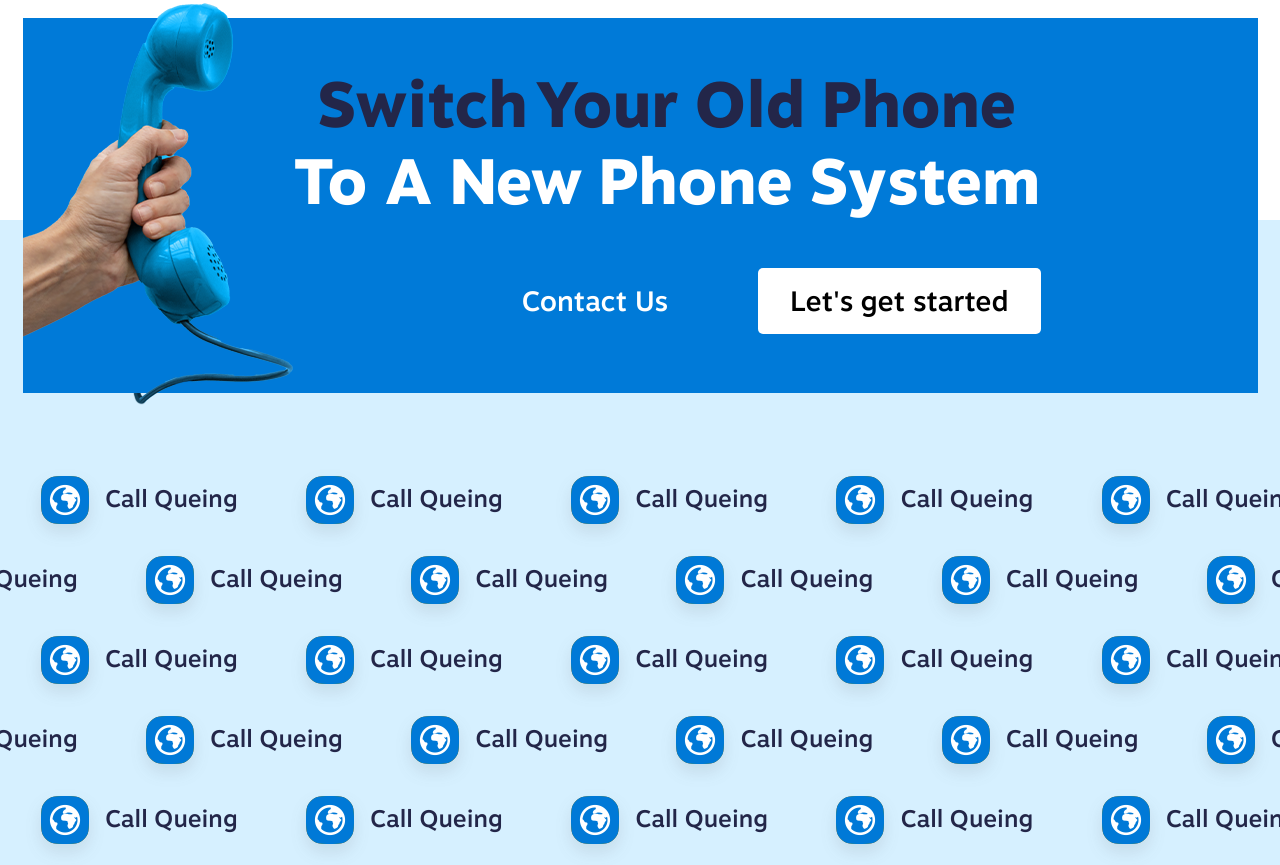
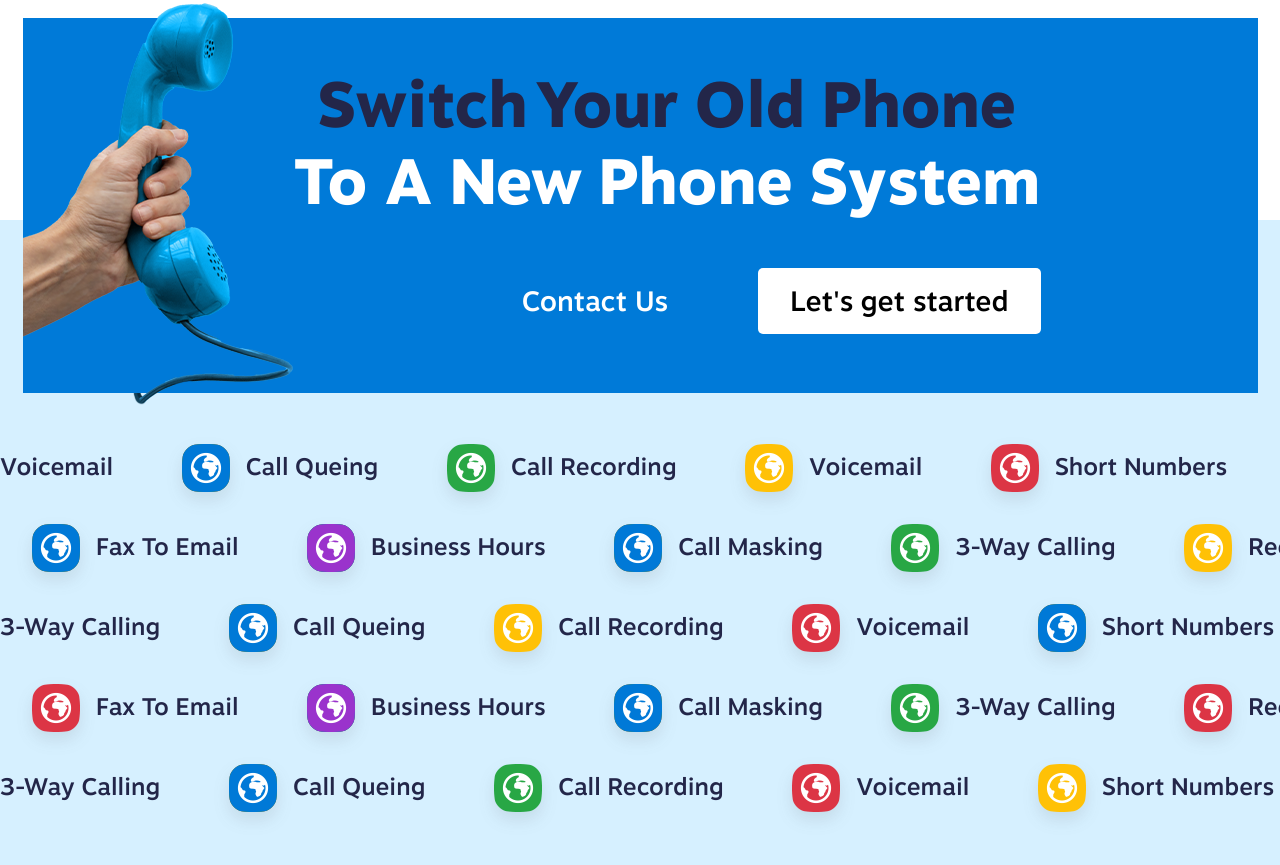
Before and after one commit to SkorczanFFF/WebArray, a plain HTML site: page index.html in a window 1280 px wide. Shown: the part 3082-3947 px from the top of the page. Drawn offline with Linux system fonts and the light colour scheme.

Commit message:
updated section with globe icons

```diff
--- a/index.html
+++ b/index.html
@@ -136,60 +136,55 @@
     </div>
     <div class="breakdown">
       <button class="phone__button">Start now</button>
+      <div class="breakdown__row moved">
+        <p class="breakdown__item standard f-darkblue"><img class="breakdown__icon" src="./assets/img/icon_red.png" />Voicemail</p>
+        <p class="breakdown__item standard f-darkblue"><img class="breakdown__icon" src="./assets/img/icon_blue.png" />Call Queing</p>
+        <p class="breakdown__item standard f-darkblue"><img class="breakdown__icon" src="./assets/img/icon_green.png" />Call Recording</p>
+        <p class="breakdown__item standard f-darkblue"><img class="breakdown__icon" src="./assets/img/icon_yellow.png" />Voicemail</p>
+        <p class="breakdown__item standard f-darkblue"><img class="breakdown__icon" src="./assets/img/icon_red.png" />Short Numbers</p>
+        <p class="breakdown__item standard f-darkblue"><img class="breakdown__icon" src="./assets/img/icon_violet.png" />Business Hours</p>
+        <p class="breakdown__item standard f-darkblue"><img class="breakdown__icon" src="./assets/img/icon_blue.png" />Call Masking</p>
+        <p class="breakdown__item standard f-darkblue"><img class="breakdown__icon" src="./assets/img/icon_green.png" />3-Way Calling</p>
+      </div>
       <div class="breakdown__row">
-          <p class="breakdown__item standard f-darkblue"><img class="breakdown__icon" src="./assets/img/icon_blue.png" />Call Queing</p>
-          <p class="breakdown__item standard f-darkblue"><img class="breakdown__icon" src="./assets/img/icon_blue.png" />Call Queing</p>
-          <p class="breakdown__item standard f-darkblue"><img class="breakdown__icon" src="./assets/img/icon_blue.png" />Call Queing</p>
-          <p class="breakdown__item standard f-darkblue"><img class="breakdown__icon" src="./assets/img/icon_blue.png" />Call Queing</p>
-          <p class="breakdown__item standard f-darkblue"><img class="breakdown__icon" src="./assets/img/icon_blue.png" />Call Queing</p>
-          <p class="breakdown__item standard f-darkblue"><img class="breakdown__icon" src="./assets/img/icon_blue.png" />Call Queing</p>
-          <p class="breakdown__item standard f-darkblue"><img class="breakdown__icon" src="./assets/img/icon_blue.png" />Call Queing</p>
-          <p class="breakdown__item standard f-darkblue"><img class="breakdown__icon" src="./assets/img/icon_blue.png" />Call Queing</p>
-          <p class="breakdown__item standard f-darkblue"><img class="breakdown__icon" src="./assets/img/icon_blue.png" />Call Queing</p>
+        <p class="breakdown__item standard f-darkblue"><img class="breakdown__icon" src="./assets/img/icon_blue.png" />Fax To Email</p>
+        <p class="breakdown__item standard f-darkblue"><img class="breakdown__icon" src="./assets/img/icon_violet.png" />Business Hours</p>
+        <p class="breakdown__item standard f-darkblue"><img class="breakdown__icon" src="./assets/img/icon_blue.png" />Call Masking</p>
+        <p class="breakdown__item standard f-darkblue"><img class="breakdown__icon" src="./assets/img/icon_green.png" />3-Way Calling</p>
+        <p class="breakdown__item standard f-darkblue"><img class="breakdown__icon" src="./assets/img/icon_yellow.png" />Recording</p>
+        <p class="breakdown__item standard f-darkblue"><img class="breakdown__icon" src="./assets/img/icon_violet.png" />Voicemail</p>
+        <p class="breakdown__item standard f-darkblue"><img class="breakdown__icon" src="./assets/img/icon_red.png" />Short Numbers</p>
+        <p class="breakdown__item standard f-darkblue"><img class="breakdown__icon" src="./assets/img/icon_green.png" />Voicemail</p>
       </div>
       <div class="breakdown__row moved">
+        <p class="breakdown__item standard f-darkblue"><img class="breakdown__icon" src="./assets/img/icon_green.png" />3-Way Calling</p>
         <p class="breakdown__item standard f-darkblue"><img class="breakdown__icon" src="./assets/img/icon_blue.png" />Call Queing</p>
-        <p class="breakdown__item standard f-darkblue"><img class="breakdown__icon" src="./assets/img/icon_blue.png" />Call Queing</p>
-        <p class="breakdown__item standard f-darkblue"><img class="breakdown__icon" src="./assets/img/icon_blue.png" />Call Queing</p>
-        <p class="breakdown__item standard f-darkblue"><img class="breakdown__icon" src="./assets/img/icon_blue.png" />Call Queing</p>
-        <p class="breakdown__item standard f-darkblue"><img class="breakdown__icon" src="./assets/img/icon_blue.png" />Call Queing</p>
-        <p class="breakdown__item standard f-darkblue"><img class="breakdown__icon" src="./assets/img/icon_blue.png" />Call Queing</p>
-        <p class="breakdown__item standard f-darkblue"><img class="breakdown__icon" src="./assets/img/icon_blue.png" />Call Queing</p>
-        <p class="breakdown__item standard f-darkblue"><img class="breakdown__icon" src="./assets/img/icon_blue.png" />Call Queing</p>
-        <p class="breakdown__item standard f-darkblue"><img class="breakdown__icon" src="./assets/img/icon_blue.png" />Call Queing</p>
+        <p class="breakdown__item standard f-darkblue"><img class="breakdown__icon" src="./assets/img/icon_yellow.png" />Call Recording</p>
+        <p class="breakdown__item standard f-darkblue"><img class="breakdown__icon" src="./assets/img/icon_red.png" />Voicemail</p>
+        <p class="breakdown__item standard f-darkblue"><img class="breakdown__icon" src="./assets/img/icon_blue.png" />Short Numbers</p>
+        <p class="breakdown__item standard f-darkblue"><img class="breakdown__icon" src="./assets/img/icon_violet.png" />Business Hours</p>
+        <p class="breakdown__item standard f-darkblue"><img class="breakdown__icon" src="./assets/img/icon_blue.png" />Fax To Email</p>
+        <p class="breakdown__item standard f-darkblue"><img class="breakdown__icon" src="./assets/img/icon_violet.png" />Business Hours</p>
       </div>
       <div class="breakdown__row">
-        <p class="breakdown__item standard f-darkblue"><img class="breakdown__icon" src="./assets/img/icon_blue.png" />Call Queing</p>
-        <p class="breakdown__item standard f-darkblue"><img class="breakdown__icon" src="./assets/img/icon_blue.png" />Call Queing</p>
-        <p class="breakdown__item standard f-darkblue"><img class="breakdown__icon" src="./assets/img/icon_blue.png" />Call Queing</p>
-        <p class="breakdown__item standard f-darkblue"><img class="breakdown__icon" src="./assets/img/icon_blue.png" />Call Queing</p>
-        <p class="breakdown__item standard f-darkblue"><img class="breakdown__icon" src="./assets/img/icon_blue.png" />Call Queing</p>
-        <p class="breakdown__item standard f-darkblue"><img class="breakdown__icon" src="./assets/img/icon_blue.png" />Call Queing</p>
-        <p class="breakdown__item standard f-darkblue"><img class="breakdown__icon" src="./assets/img/icon_blue.png" />Call Queing</p>
+        <p class="breakdown__item standard f-darkblue"><img class="breakdown__icon" src="./assets/img/icon_red.png" />Fax To Email</p>
+        <p class="breakdown__item standard f-darkblue"><img class="breakdown__icon" src="./assets/img/icon_violet.png" />Business Hours</p>
+        <p class="breakdown__item standard f-darkblue"><img class="breakdown__icon" src="./assets/img/icon_blue.png" />Call Masking</p>
+        <p class="breakdown__item standard f-darkblue"><img class="breakdown__icon" src="./assets/img/icon_green.png" />3-Way Calling</p>
+        <p class="breakdown__item standard f-darkblue"><img class="breakdown__icon" src="./assets/img/icon_red.png" />Recording</p>
+        <p class="breakdown__item standard f-darkblue"><img class="breakdown__icon" src="./assets/img/icon_red.png" />Short Numbers</p>
         <p class="breakdown__item standard f-darkblue"><img class="breakdown__icon" src="./assets/img/icon_blue.png" />Call Queing</p>
         <p class="breakdown__item standard f-darkblue"><img class="breakdown__icon" src="./assets/img/icon_blue.png" />Call Queing</p>
       </div>
       <div class="breakdown__row moved">
+        <p class="breakdown__item standard f-darkblue"><img class="breakdown__icon" src="./assets/img/icon_green.png" />3-Way Calling</p>
         <p class="breakdown__item standard f-darkblue"><img class="breakdown__icon" src="./assets/img/icon_blue.png" />Call Queing</p>
-        <p class="breakdown__item standard f-darkblue"><img class="breakdown__icon" src="./assets/img/icon_blue.png" />Call Queing</p>
-        <p class="breakdown__item standard f-darkblue"><img class="breakdown__icon" src="./assets/img/icon_blue.png" />Call Queing</p>
-        <p class="breakdown__item standard f-darkblue"><img class="breakdown__icon" src="./assets/img/icon_blue.png" />Call Queing</p>
-        <p class="breakdown__item standard f-darkblue"><img class="breakdown__icon" src="./assets/img/icon_blue.png" />Call Queing</p>
-        <p class="breakdown__item standard f-darkblue"><img class="breakdown__icon" src="./assets/img/icon_blue.png" />Call Queing</p>
-        <p class="breakdown__item standard f-darkblue"><img class="breakdown__icon" src="./assets/img/icon_blue.png" />Call Queing</p>
-        <p class="breakdown__item standard f-darkblue"><img class="breakdown__icon" src="./assets/img/icon_blue.png" />Call Queing</p>
-        <p class="breakdown__item standard f-darkblue"><img class="breakdown__icon" src="./assets/img/icon_blue.png" />Call Queing</p>
-      </div>
-      <div class="breakdown__row">
-        <p class="breakdown__item standard f-darkblue"><img class="breakdown__icon" src="./assets/img/icon_blue.png" />Call Queing</p>
-        <p class="breakdown__item standard f-darkblue"><img class="breakdown__icon" src="./assets/img/icon_blue.png" />Call Queing</p>
-        <p class="breakdown__item standard f-darkblue"><img class="breakdown__icon" src="./assets/img/icon_blue.png" />Call Queing</p>
-        <p class="breakdown__item standard f-darkblue"><img class="breakdown__icon" src="./assets/img/icon_blue.png" />Call Queing</p>
-        <p class="breakdown__item standard f-darkblue"><img class="breakdown__icon" src="./assets/img/icon_blue.png" />Call Queing</p>
-        <p class="breakdown__item standard f-darkblue"><img class="breakdown__icon" src="./assets/img/icon_blue.png" />Call Queing</p>
-        <p class="breakdown__item standard f-darkblue"><img class="breakdown__icon" src="./assets/img/icon_blue.png" />Call Queing</p>
-        <p class="breakdown__item standard f-darkblue"><img class="breakdown__icon" src="./assets/img/icon_blue.png" />Call Queing</p>
-        <p class="breakdown__item standard f-darkblue"><img class="breakdown__icon" src="./assets/img/icon_blue.png" />Call Queing</p>
+        <p class="breakdown__item standard f-darkblue"><img class="breakdown__icon" src="./assets/img/icon_green.png" />Call Recording</p>
+        <p class="breakdown__item standard f-darkblue"><img class="breakdown__icon" src="./assets/img/icon_red.png" />Voicemail</p>
+        <p class="breakdown__item standard f-darkblue"><img class="breakdown__icon" src="./assets/img/icon_yellow.png" />Short Numbers</p>
+        <p class="breakdown__item standard f-darkblue"><img class="breakdown__icon" src="./assets/img/icon_blue.png" />Call Masking</p>
+        <p class="breakdown__item standard f-darkblue"><img class="breakdown__icon" src="./assets/img/icon_green.png" />3-Way Calling</p>
+        <p class="breakdown__item standard f-darkblue"><img class="breakdown__icon" src="./assets/img/icon_red.png" />Recording</p>
       </div>
       <button class="breakdown__button-mobile">View More Features</button>
     </div>
--- a/js/accordion.js
+++ b/js/accordion.js
@@ -2,7 +2,6 @@ const accordionBtns = document.querySelectorAll(".acc__header")
 
 accordionBtns.forEach((accordion) => {
   accordion.onclick = function () {
-    //this.classList.toggle("active")
     let content = this.nextElementSibling;
       if (content.style.maxHeight) {
         content.style.maxHeight = null;
--- a/scss/content.scss
+++ b/scss/content.scss
@@ -153,15 +153,15 @@
   background: $lightBlue;
   height: auto;
   margin: -16rem auto;
-  padding: 16rem 0 4rem 0;
-  text-align: center;
+  padding: 14rem 0 2rem 0;
+  //text-align: center;
   overflow: hidden;
   position: relative;
   top: -210px;
   z-index: -99;
   .breakdown__row {
     width: 2400px;
-    margin: 0 -15rem 2rem 0rem;
+    margin: 0 0rem 2rem 0rem;
     .breakdown__item {
       display: inline;
       margin: .5rem 2rem;
@@ -174,8 +174,9 @@
   }
 
   .moved {
-    margin-left: -10rem;
+    margin-left: -6rem;
   }
+
 
   .breakdown__button-mobile {
     display: none;
@@ -712,13 +713,13 @@ h2 {
       }
     }
     .clipped {
-      margin: 2.85rem 0 0 0;
+      margin: -13.2rem 0 0 0;
       z-index: 99;
     }
 
     .breakdown {
-      height: 420px;
-      margin-top: -2rem;
+      height: 440px;
+      margin: 0;
       }
       .breakdown__button {
         display: none;
@@ -730,19 +731,22 @@ h2 {
         color: $azure;
         border: none;
         font-weight: 500;
-        margin: 4rem auto 1rem auto;
+        margin: 3rem auto 1rem auto;
       }
       .breakdown__row {
-        margin-left: -23rem;
+        margin-left: -24rem;
+        .breakdown__item {
+          font-size: 1rem;
+          display: inline;
+          margin: .5rem 1rem;
+          .breakdown__icon {
+            height: 40px;
+          }
+        }
       }
       .moved {
-        margin-left: -16rem;
-      }
-      .breakdown__item {
-        font-size: 1rem;
-        .breakdown__icon {
-          height: 40px;
-        }
+        margin-left: -17rem;
       }
     }
+
   }
```
Also changed, not shown: js/smartphone.js (+4 -3 lines), scss/hero.scss (+42 -7 lines), assets/img/icon_green.png (added), assets/img/icon_red.png (added), assets/img/icon_violet.png (added), assets/img/icon_yellow.png (added), scss/content.css, scss/hero.css, 2 other files.
